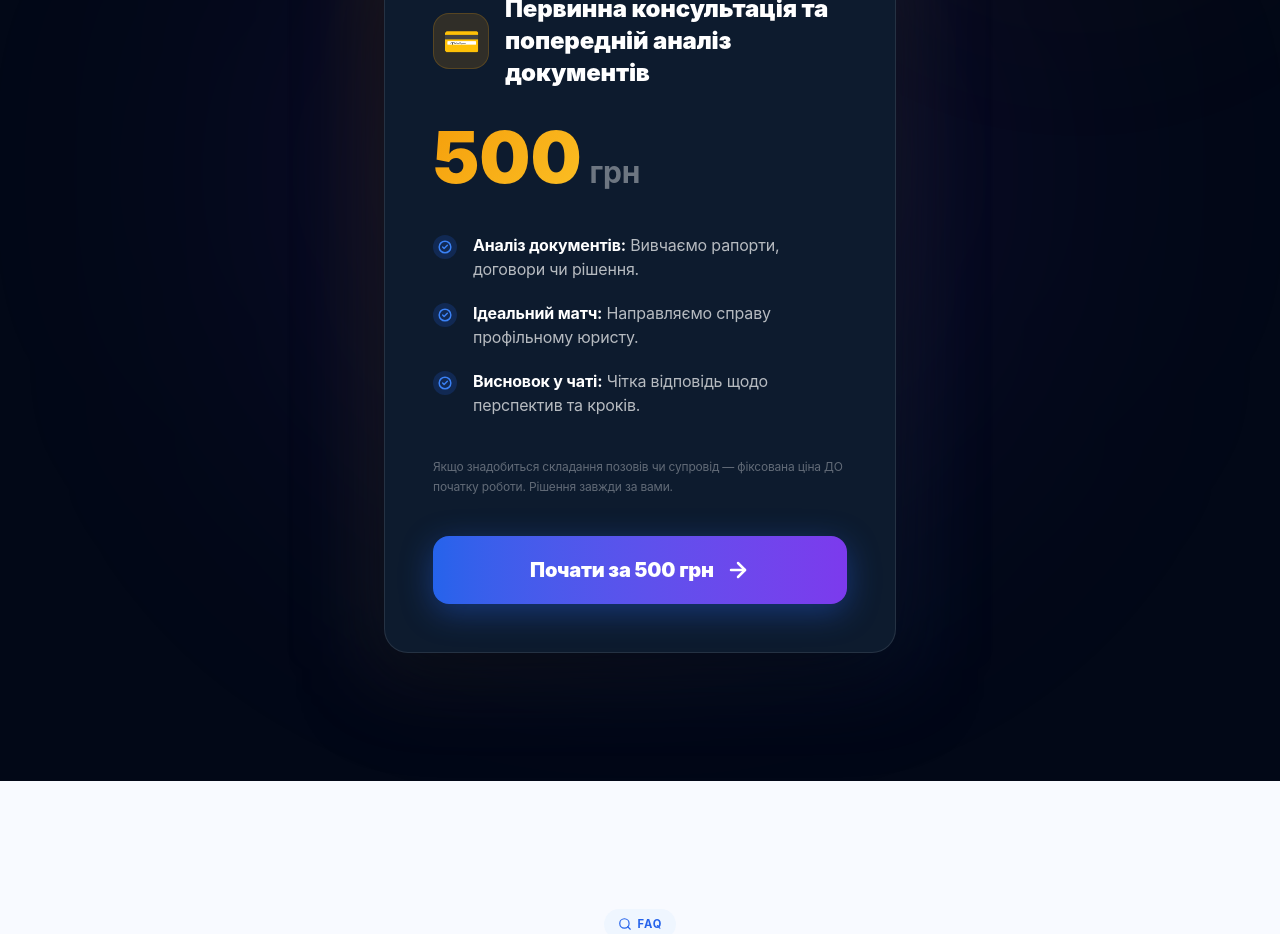
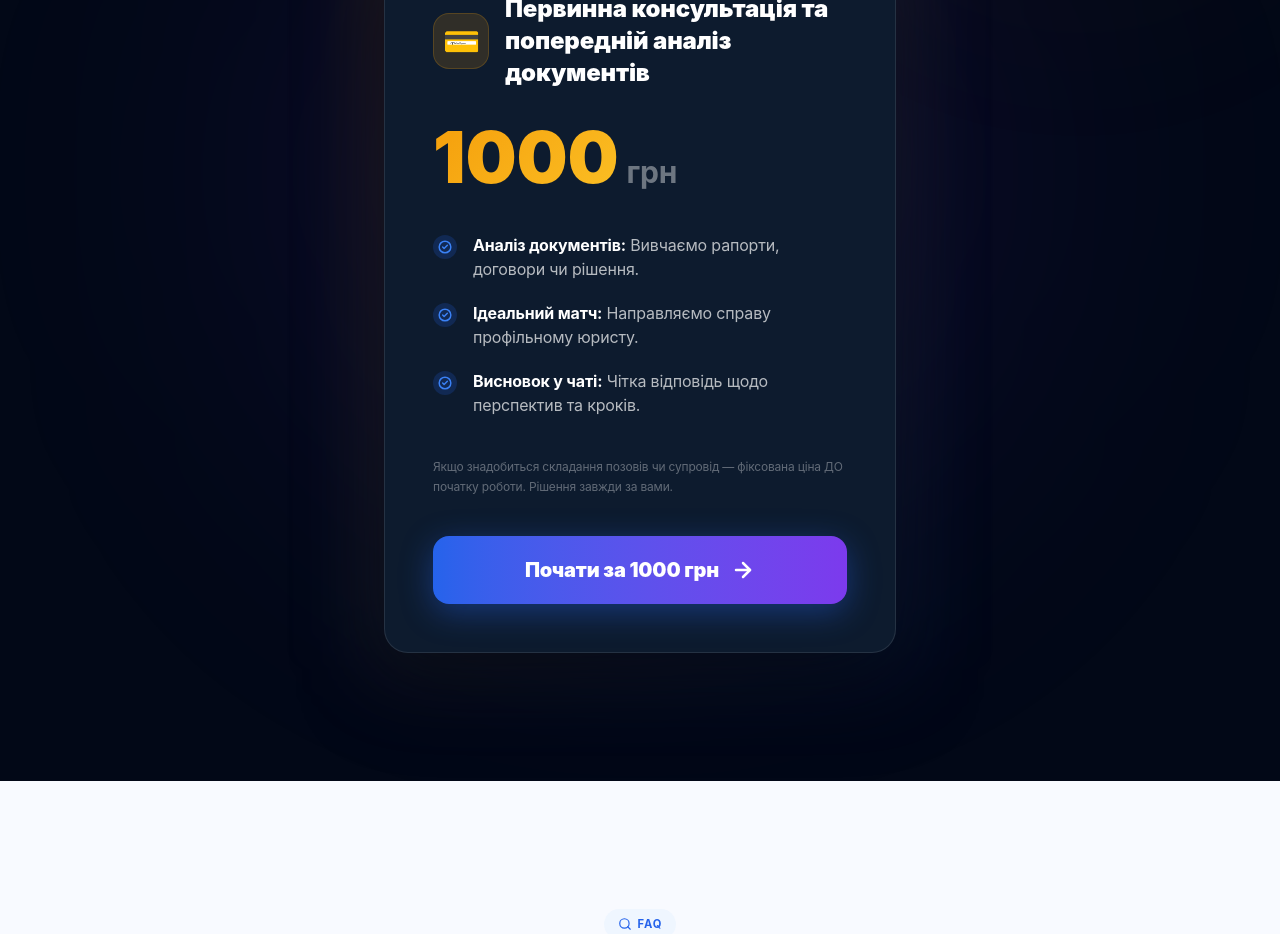
Before and after one commit to mel00027/legal-services-app, a React (Vite) app: page / in a window 1280 px wide. Shown: the part 4160-5094 px from the top of the page. Built offline with nearby package versions, Linux system fonts and the light colour scheme.

Commit message:
feat: increase initial consultation price from 500 to 1000

```diff
--- a/src/App.jsx
+++ b/src/App.jsx
@@ -745,7 +745,7 @@ const HomePage = () => {
             </div>
 
             <div className="mb-7 md:mb-10">
-              <span className="text-5xl md:text-7xl font-black text-gradient-gold">500</span>
+              <span className="text-5xl md:text-7xl font-black text-gradient-gold">1000</span>
               <span className="text-2xl md:text-3xl text-white/40 font-bold ml-2">грн</span>
             </div>
 
@@ -777,7 +777,7 @@ const HomePage = () => {
               whileTap={{ scale: 0.96 }}
               transition={{ type: 'spring', stiffness: 400, damping: 17 }}
             >
-              Почати за 500 грн <ArrowRight className="w-5 h-5 md:w-6 md:h-6" strokeWidth={2.5} />
+              Почати за 1000 грн <ArrowRight className="w-5 h-5 md:w-6 md:h-6" strokeWidth={2.5} />
             </motion.a>
           </div>
         </div>
```
Also changed, not shown: 1 other file (tests, documents, lock files or other folders).
